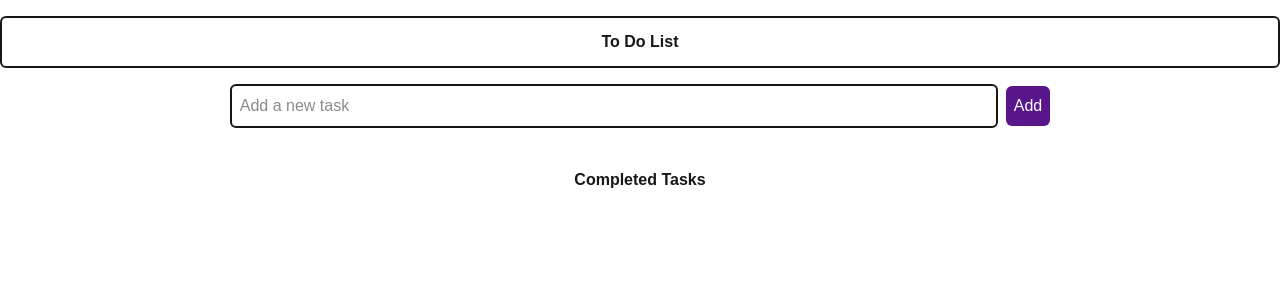
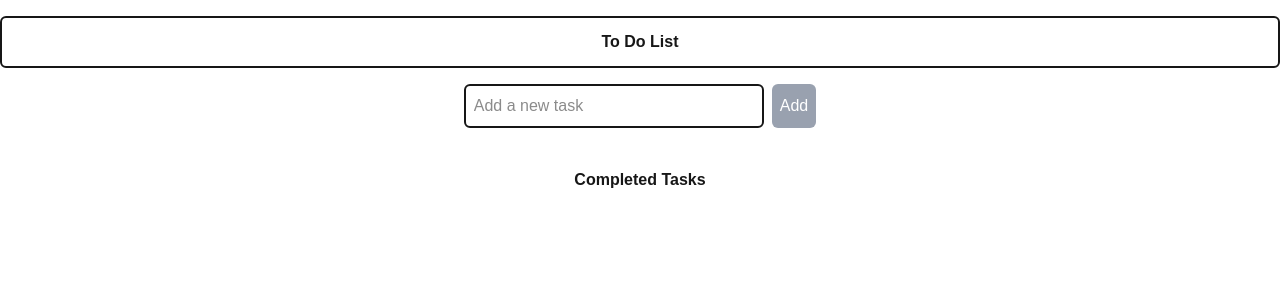
Before and after one commit to Lucienlux/To-do-LIst, a Next.js app in the folder todolist/: page / in a window 1280 px wide. Shown: the top 300 px of the page. Built offline with nearby package versions, Linux system fonts and the light colour scheme.

Commit message:
function updates(edit, improved deletion)

```diff
--- a/todolist/src/components/Todolist.tsx
+++ b/todolist/src/components/Todolist.tsx
@@ -1,75 +1,142 @@
-'use client'
-import React, { useState, Dispatch, SetStateAction} from 'react'
-
+'use client';
+import React, { useState, Dispatch, SetStateAction } from 'react';
 
 const Todolist = () => {
-  const [tasks, setTasks] = useState<string[]>([])
-  const [submittedTasks, setsubmittedTasks] = useState<string>("")
-  const [completedTasks, setCompletedTasks] = useState<string[]>([])
+  const [tasks, setTasks] = useState<string[]>([]);
+  const [submittedTasks, setSubmittedTasks] = useState<string>('');
+  const [completedTasks, setCompletedTasks] = useState<string[]>([]);
+  const [error, setError] = useState<string>('');
 
-  function moveToCompleted(index: number){
-    const taskMove = tasks[index]
-    const updatedTasks = [...tasks]
-    updatedTasks.splice(index, 1)
-    setTasks(updatedTasks)
+  function moveToCompleted(index: number) {
+    const taskMove = tasks[index];
+    const updatedTasks = [...tasks];
+    updatedTasks.splice(index, 1);
+    setTasks(updatedTasks);
+    setCompletedTasks([...completedTasks, taskMove]);
+  }
 
-    setCompletedTasks([...completedTasks, taskMove])
+  function editTask(index: number, taskList: string[], taskSetter: Dispatch<SetStateAction<string[]>>) {
+    const newTasks = [...taskList];
+    newTasks.splice(index);
+    taskSetter(newTasks);
   }
 
   function deleteTask(index: number, taskList: string[], taskSetter: Dispatch<SetStateAction<string[]>>) {
-    const newTasks = [...taskList]
-    newTasks.splice(index, 1)
-    taskSetter(newTasks)
+    const newTasks = [...taskList];
+    newTasks.splice(index, 1);
+    taskSetter(newTasks);
   }
 
-  function movesubmitted(){
-    setTasks([...tasks, submittedTasks])
+  function moveSubmitted() {
+    const trimmedTask = submittedTasks.trim();
+    if (trimmedTask) {
+      setTasks([...tasks, trimmedTask]);
+      setSubmittedTasks('');
+      setError('');
+    } else {
+      setError('Task cannot be empty');
+    }
   }
 
-    function handlechange(event: React.ChangeEvent<HTMLInputElement>) {
-    setsubmittedTasks(event.target.value)
+  function handleChange(event: React.ChangeEvent<HTMLInputElement>) {
+    const value = event.target.value;
+    setSubmittedTasks(value);
+    if (error && value.trim()) {
+      setError('');
+    }
   }
 
   return (
     <div>
       <div>
-      <div className='flex justify-center items-center'>
-        <input minLength={1} onChange={handlechange} type="text" className='border-2 rounded-md p-2 w-3xl' placeholder='Add a new task' />
-        <button onClick={movesubmitted} className='bg-purple-900 font-mono text-white rounded-md p-2 ml-2'>Add</button>
+        <div className="flex justify-center items-center flex-col">
+          <div className="flex">
+            <input
+              minLength={1}
+              onChange={handleChange}
+              value={submittedTasks}
+              onKeyDown={(e) => {
+                if (e.key === 'Enter') {
+                  moveSubmitted();
+                }
+              }}
+              type="text"
+              className="border-2 rounded-md p-2 w-[300px]"
+              placeholder="Add a new task"
+            />
+            <button
+              onClick={moveSubmitted}
+              disabled={!submittedTasks.trim()}
+              className={`font-mono text-white rounded-md p-2 ml-2 ${
+                submittedTasks.trim() ? 'bg-purple-900' : 'bg-gray-400 cursor-not-allowed'
+              }`}
+            >
+              Add
+            </button>
           </div>
-      <div key={crypto.randomUUID()} className='flex justify-start items-center mt-4 mx-10 grid-rows-1'>
+          {error && <p className="text-red-500 text-sm mt-2">{error}</p>}
+        </div>
+        <div key={crypto.randomUUID()} className="flex justify-start items-center mt-4 mx-10 grid-rows-1">
           <ol className="flex flex-col items-start gap-4">
-          {tasks.map((value, index) => {
-            return(
-              <div key={crypto.randomUUID()} className='flex items-center gap-2 border p-2 rounded'>
-                <input onChange={() => moveToCompleted(index)} className='accent-black md:accent-pink-500 ...' type='checkbox'/>
-                <li className='font-mono'>{`${index + 1}. ${value}`}</li>
-                <button onClick={() => deleteTask(index, tasks, setTasks)} className='border rounded p-0.5'>X</button>
+            {tasks.map((value, index) => (
+              <div
+                onDoubleClick={() => editTask(index, tasks, setTasks)}
+                key={crypto.randomUUID()}
+                className="flex items-center gap-2 border p-2 rounded"
+              >
+                <label className="relative inline-block w-5 h-5 cursor-pointer">
+                  <input
+                    onChange={() => moveToCompleted(index)}
+                    type="checkbox"
+                    className="peer hidden"
+                  />
+                  <span
+                    className="absolute inset-0 bg-white border-2 border-gray-500 rounded peer-checked:bg-purple-900 peer-checked:border-purple-900 transition-all duration-300 group-hover:border-purple-500 peer-focus:ring-2 peer-focus:ring-purple-500 peer-focus:ring-opacity-50"
+                    aria-hidden="true"
+                  ></span>
+                  <span
+                    className="absolute inset-0 scale-0 peer-checked:scale-100 peer-checked:checkmark-after transition-transform duration-200 ease-out"
+                    aria-hidden="true"
+                  ></span>
+                </label>
+                <li className="font-mono">{`${index + 1}. ${value}`}</li>
+                <button
+                  onClick={() => deleteTask(index, tasks, setTasks)}
+                  className="border rounded p-0.5"
+                >
+                  X
+                </button>
               </div>
-            )
-          })}
+            ))}
           </ol>
         </div>
 
-      <div className='flex justify-center pt-6'>
-        <h1 className='text-center font-mono font-extrabold'>Completed Tasks</h1>
+        <div className="flex justify-center pt-6">
+          <h1 className="text-center font-mono font-extrabold">Completed Tasks</h1>
         </div>
         <div>
           <ol>
             {completedTasks.map((value, index) => (
-            <div key={crypto.randomUUID()} className='flex justify-start items-center mt-4 mx-10 grid-rows-1'>
-              <div className='flex items-center gap-2 border p-2 rounded'>
-              <li className='font-mono'>{`${index + 1}. ${value}`}</li>
-              <button onClick={() => deleteTask(index, completedTasks, setCompletedTasks)} className='border rounded p-0.5'>X</button>
+              <div
+                key={crypto.randomUUID()}
+                className="flex justify-start items-center mt-4 mx-10 grid-rows-1"
+              >
+                <div className="flex items-center gap-2 border p-2 rounded">
+                  <li className="font-mono">{`${index + 1}. ${value}`}</li>
+                  <button
+                    onClick={() => deleteTask(index, completedTasks, setCompletedTasks)}
+                    className="border rounded p-0.5"
+                  >
+                    X
+                  </button>
                 </div>
               </div>
             ))}
           </ol>
         </div>
-
       </div>
     </div>
-  )
-}
+  );
+};
 
-export default Todolist
+export default Todolist;
```
Lines whose indentation alone changed are shown as unchanged.
